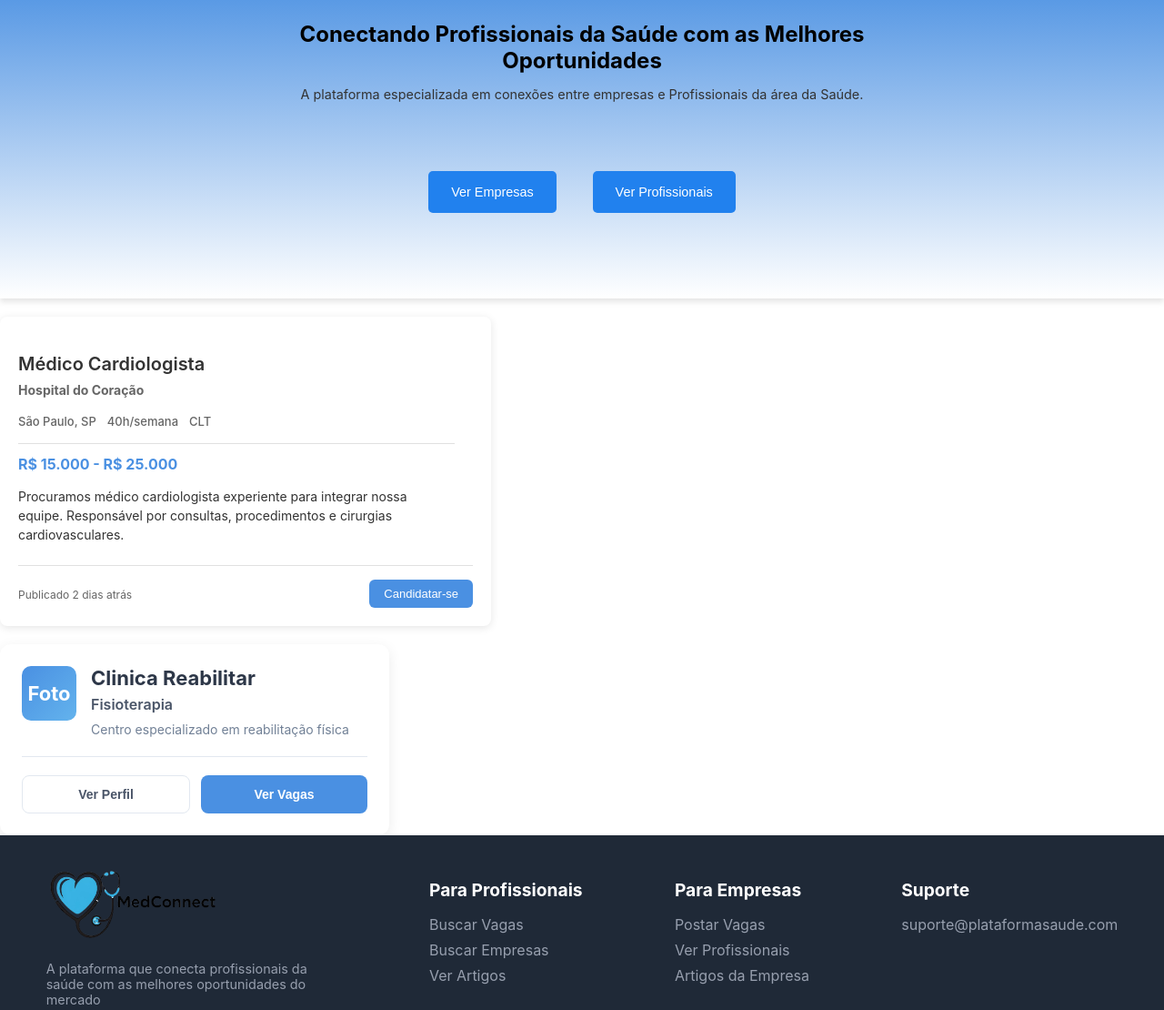
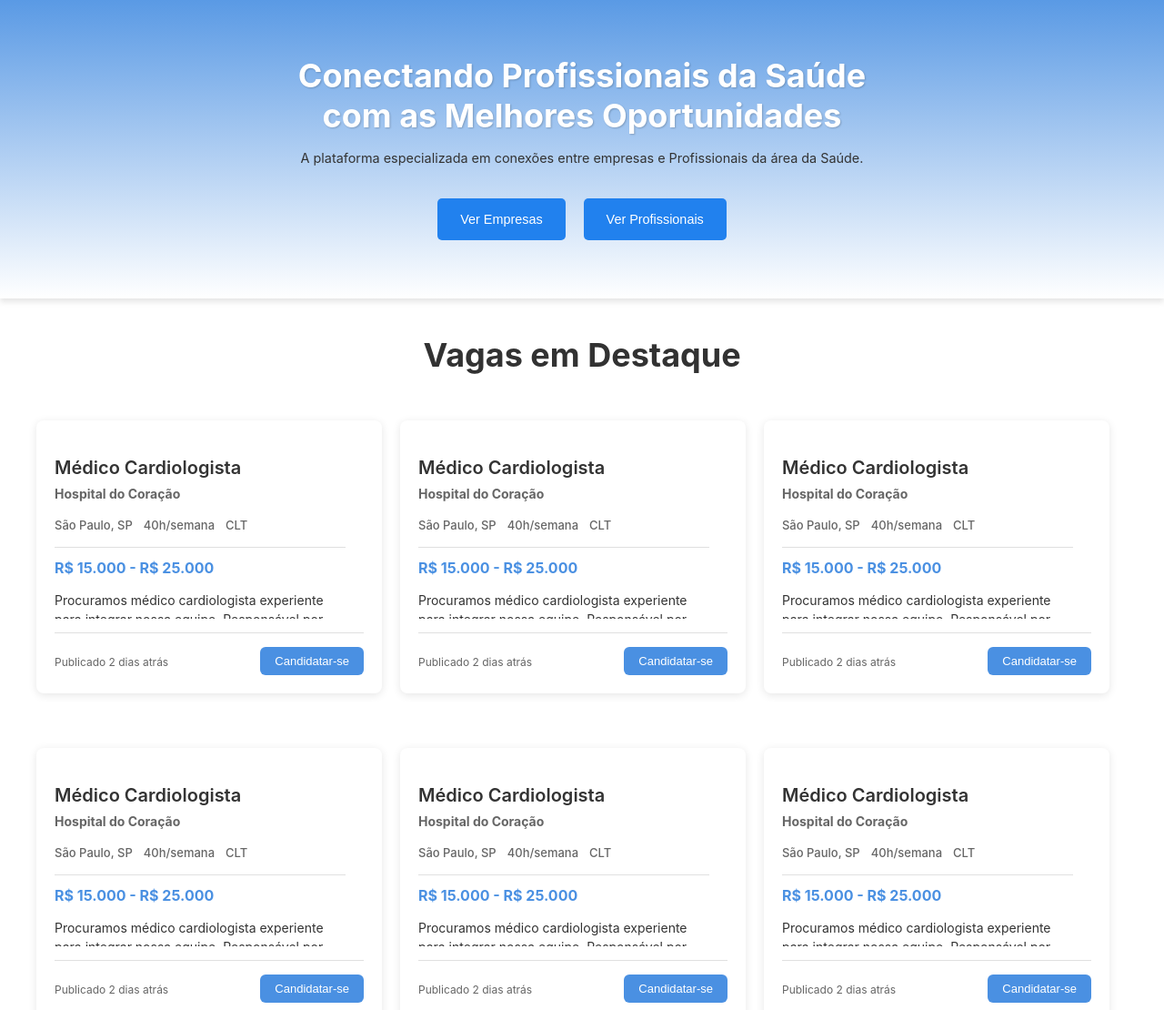
Before and after one commit to JoaoGstvo/MedConnect, a React app in the folder site/: page / in a window 1280 px wide. Shown: the part 115-1225 px from the top of the page at 91% size. Built offline with nearby package versions, Linux system fonts and the light colour scheme.

Commit message:
LandingPage - Containers das vagas e empresas

```diff
--- a/site/src/Components/CardProfissional/index.scss
+++ b/site/src/Components/CardVaga/index.scss
@@ -4,7 +4,7 @@
     box-shadow: 0 2px 10px rgba(0, 0, 0, 0.1);
     padding: 20px;
     margin: 20px 0;
-    max-width: 500px;
+    max-width:400px;
     display: flex;
     flex-direction: column;
     max-height: 300px;
--- a/site/src/Pages/LandingPage/index.js
+++ b/site/src/Pages/LandingPage/index.js
@@ -1,7 +1,7 @@
 import './index.scss';
 import Header from "../../Components/Header/index.js";
 import Footer from "../../Components/Footer/index.js";
-import CardVaga from '../../Components/CardProfissional/index.js';
+import CardVaga from '../../Components/CardVaga/index.js';
 import CardEmpresa from '../../Components/CardEmpresa/index.js';
 
 function LandingPage() {
@@ -24,9 +24,38 @@ function LandingPage() {
                 </div>
             </section>
 
-            {/* <div className='divider'></div> */}
-            <CardVaga />
-            <CardEmpresa />
+            <section className='jobs-section'>
+                <div className='title'>
+                    <h1>Vagas em Destaque</h1>
+                </div>
+                <div className='cards-container'>
+                    <div className='cards-wrapper'>
+                        <CardVaga />
+                        <CardVaga />
+                        <CardVaga />
+                        <CardVaga />
+                        <CardVaga />
+                        <CardVaga />
+                    </div>
+                </div>
+            </section>
+
+            <section className='companies-section'>
+                <div className='title'>
+                    <h1>Empresas em Destaque</h1>
+                </div>
+                <div className='companies-container'>
+                    <div className='companies-wrapper'>
+                        <CardEmpresa />
+                        <CardEmpresa />
+                        <CardEmpresa />
+                        <CardEmpresa />
+                        <CardEmpresa />
+                        <CardEmpresa />
+                    </div>
+                </div>
+            </section>
+
             <Footer />
         </main>
     );
--- a/site/src/Pages/LandingPage/index.scss
+++ b/site/src/Pages/LandingPage/index.scss
@@ -1,27 +1,36 @@
 .landingpage {
     display: flex;
     flex-direction: column;
+    min-height: 100vh;
 
     .principal-container {
         display: flex;
         flex-direction: column;
         align-items: center;
+        justify-content: center;
         width: 100%;
-        // border: 1px solid #ccc;
         height: 45vh;
         background: linear-gradient(to bottom, #4a90e2, #ffffff);
         box-shadow: 0 4px 6px rgba(0, 0, 0, 0.1);
-
+        padding: 20px;
+        box-sizing: border-box;
 
         .title {
             width: 55%;
             text-align: center;
-            margin: 35px 0;
+            margin-bottom: 20px;
+            font-size: 1.5rem;
+
+            h1 {
+                margin-bottom: 10px;
+                color: #fff;
+                text-shadow: 1px 1px 2px rgba(0, 0, 0, 0.2);
+            }
 
             p {
                 font-size: 0.9rem;
                 color: #323232;
-                line-height: 0.5rem;
+                line-height: 1.4;
             }
         }
 
@@ -29,10 +38,13 @@
             display: flex;
             justify-content: center;
             width: 100%;
-            margin-top: 30px;
+            gap: 20px;
+
+            a {
+                text-decoration: none;
+            }
 
             button {
-                margin: 0 20px;
                 padding: 15px 25px;
                 background-color: #2181ee;
                 color: white;
@@ -40,6 +52,7 @@
                 border-radius: 5px;
                 cursor: pointer;
                 font-size: 0.9rem;
+                transition: background-color 0.3s;
 
                 &:hover {
                     background-color: #1174de;
@@ -47,10 +60,83 @@
             }
         }
     }
-    // .divider {
-    //     height: 1px;
-    //     background-color: #e0e0e0;
-    //     margin: 10px 0;
-    //     width: 80%;
-    // }
+
+    .jobs-section, .companies-section {
+        padding: 40px 20px;
+        box-sizing: border-box;
+
+        .title {
+            width: 100%;
+            text-align: center;
+            margin-bottom: 30px;
+            font-size: 1.5rem;
+            color: #323232;
+
+            h1 {
+                margin: 0;
+            }
+        }
+
+        .cards-container, .companies-container {
+            display: flex;
+            justify-content: center;
+
+            .cards-wrapper, .companies-wrapper {
+                display: flex;
+                flex-wrap: wrap;
+                justify-content: flex-start; // Nova linha começa no início
+                gap: 20px;
+                max-width: 1200px;
+
+                // Estilo para os cards individuais
+                & > * {
+                    flex: 0 0 calc(33.333% - 20px); // 3 cards por linha com gap
+                    min-width: 300px; // Largura mínima para cada card
+                    box-sizing: border-box;
+
+                    @media (max-width: 1024px) {
+                        flex: 0 0 calc(50% - 20px); // 2 cards por linha em tablets
+                    }
+
+                    @media (max-width: 768px) {
+                        flex: 0 0 100%; // 1 card por linha em mobile
+                    }
+                }
+            }
+        }
+    }
+
+    .companies-section {
+        background-color: #f8f9fa;
+        padding: 40px 20px;
+    }
 }
+
+// Ajustes responsivos adicionais
+@media (max-width: 768px) {
+    .landingpage {
+        .principal-container {
+            height: auto;
+            padding: 40px 20px;
+
+            .title {
+                width: 90%;
+                font-size: 1.2rem;
+
+                p {
+                    line-height: 1.5;
+                }
+            }
+
+            .buttons {
+                flex-direction: column;
+                align-items: center;
+
+                button {
+                    margin: 10px 0;
+                    width: 200px;
+                }
+            }
+        }
+    }
+}
```
Also changed, not shown: site/src/Components/CardVaga/index.js (renamed from site/src/Components/CardProfissional/index.js).
